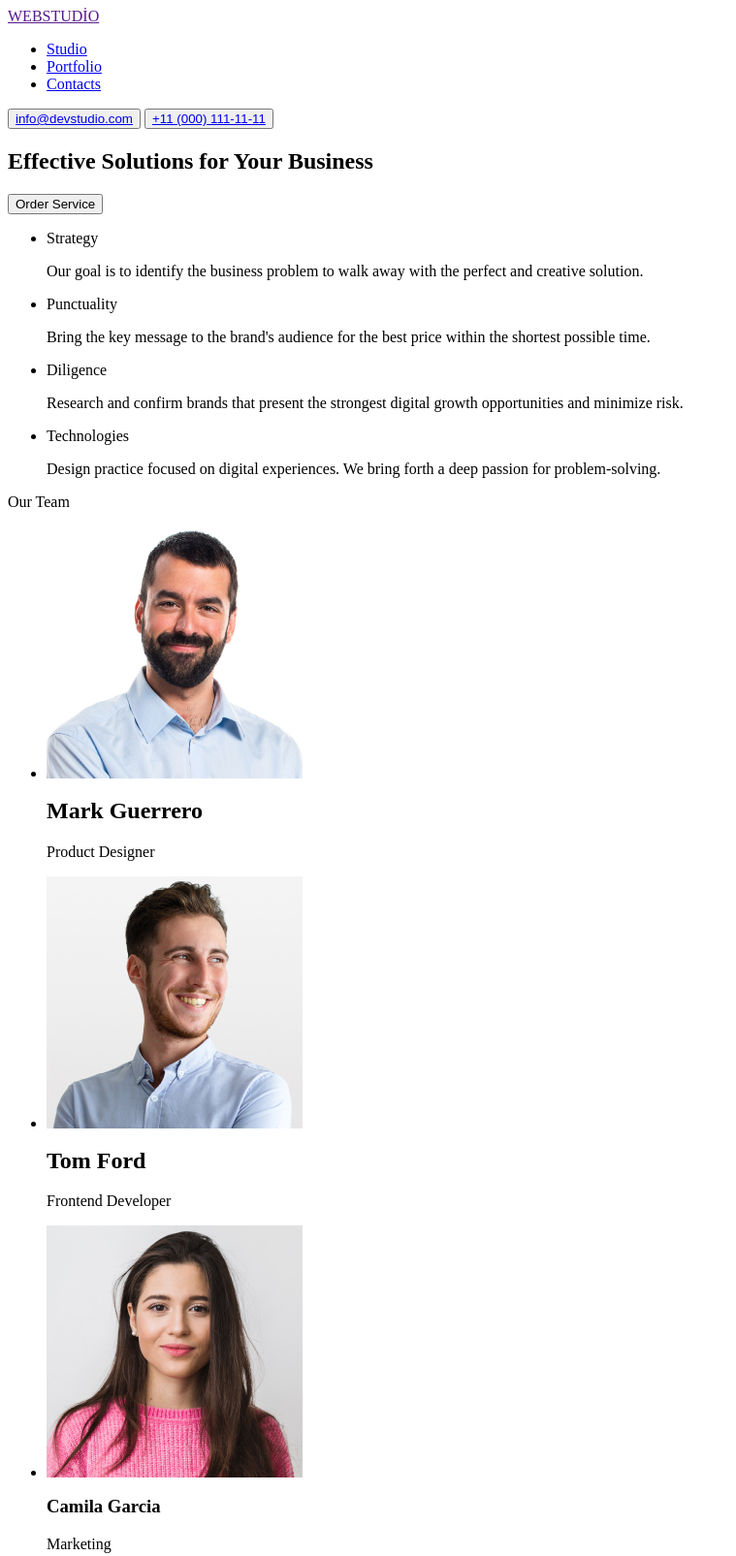
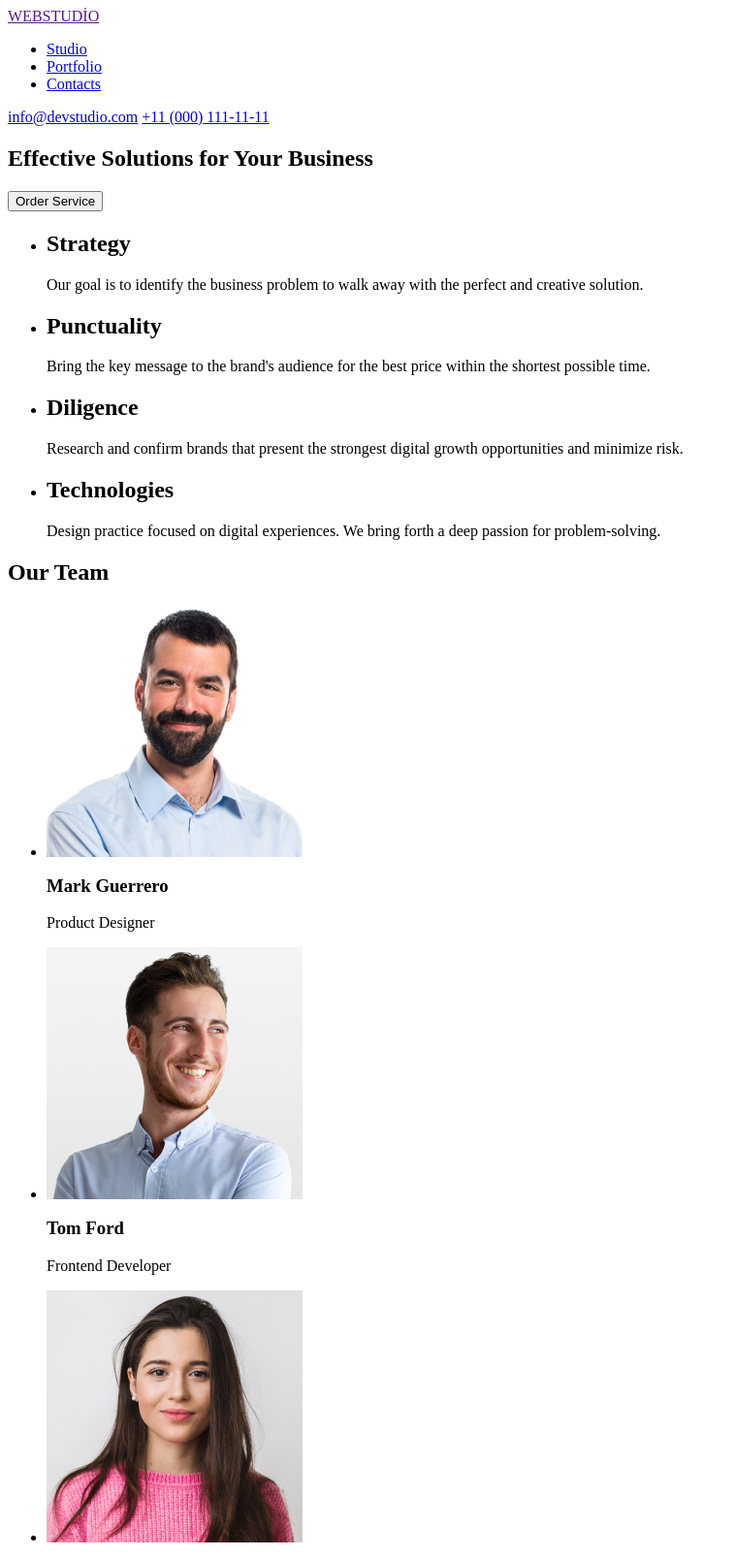
Before and after one commit to beatifultango/1.--dev, a plain HTML site: page index.html in a window 1280 px wide. Shown: the top 1605 px of the page at 97% size, without its empty margins (0-759 px from the left). Drawn offline with Linux system fonts and the light colour scheme.

Commit message:
2nd fedback

```diff
--- a/index.html
+++ b/index.html
@@ -21,40 +21,40 @@
         </ul>
       </nav>
       <div name="Contacts">
-        <button><a href="mailto:someone@example.com">info@devstudio.com</a></button>
-        <button><a href="tel:+11 (000) 111-11-11">+11 (000) 111-11-11</a></button>
+        <a href="mailto:someone@example.com">info@devstudio.com</a>
+        <a href="tel:+11 (000) 111-11-11">+11 (000) 111-11-11</a>
       </div>
     </header>
     <main>
       <section>
         <h1>Effective Solutions for Your Business</h1>
-        <button>Order Service</button>
+        <button type="button">Order Service</button>
       </section>
       <section>
         <ul>
           <li>
-            Strategy
+            <h2>Strategy</h2>
             <p>
               Our goal is to identify the business problem to walk away with the
               perfect and creative solution.
             </p>
           </li>
           <li>
-            Punctuality
+            <h2>Punctuality</h2>
             <p>
               Bring the key message to the brand's audience for the best price
               within the shortest possible time.
             </p>
           </li>
           <li>
-            Diligence
+            <h2>Diligence</h2>
             <p>
               Research and confirm brands that present the strongest digital
               growth opportunities and minimize risk.
             </p>
           </li>
           <li>
-            Technologies
+            <h2>Technologies</h2>
             <p>
               Design practice focused on digital experiences. We bring forth a
               deep passion for problem-solving.
@@ -62,27 +62,26 @@
           </li>
         </ul>
       </section>
-      <section></section>
-      <section>Our Team
+      <section><h2>Our Team</h2>
       <ul>
         <li>
-          <img src="images/img.jpg" />
-          <h1>Mark Guerrero</h1>
+          <img src="images/img.jpg" alt="man-with-laptop-presenting-something.png" width="264">
+          <h3>Mark Guerrero</h3>
           <p>Product Designer</p>
         </li>
         <li>
-          <img src="images/img (1).jpg" />
-          <h1>Tom Ford</h1>
+          <img src="images/img (1).jpg"  alt="confident man" width="264"/>
+          <h3>Tom Ford</h3>
           <p>Frontend Developer</p>
         </li>
         <li>
-          <img src="images/img (2).jpg" />
+          <img src="images/img (2).jpg" alt="a smiling woman" width="264"/>
           <h3>Camila Garcia</h3>
           <p>Marketing</p>
         </li>
         <li>
-          <img src="images/img (3).jpg" />
-          <h1>Daniel Wilson</h1>
+          <img src="images/img (3).jpg" alt="man with white shirt" width="264"/>
+          <h3>Daniel Wilson</h3>
           <p>UI Designer</p>
         </li>
       </ul>
```
